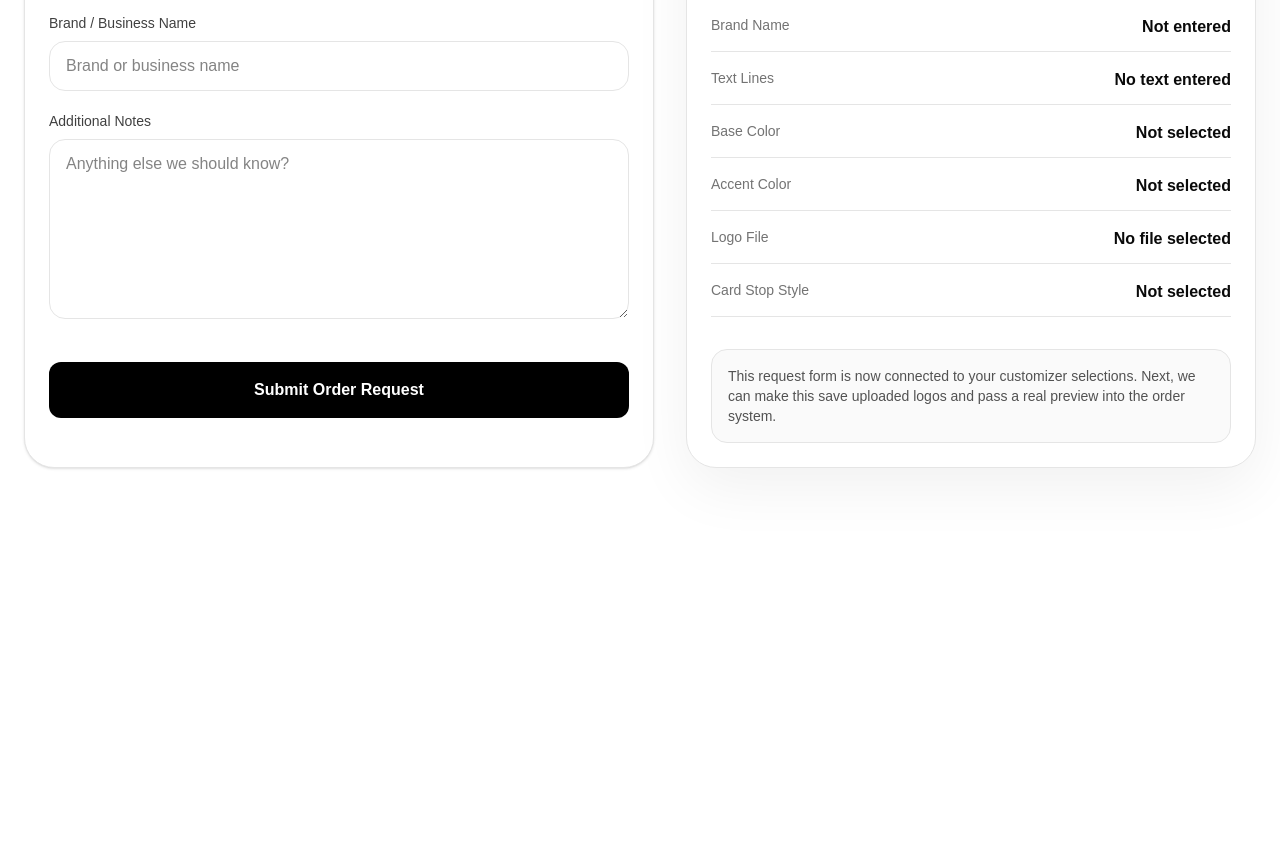
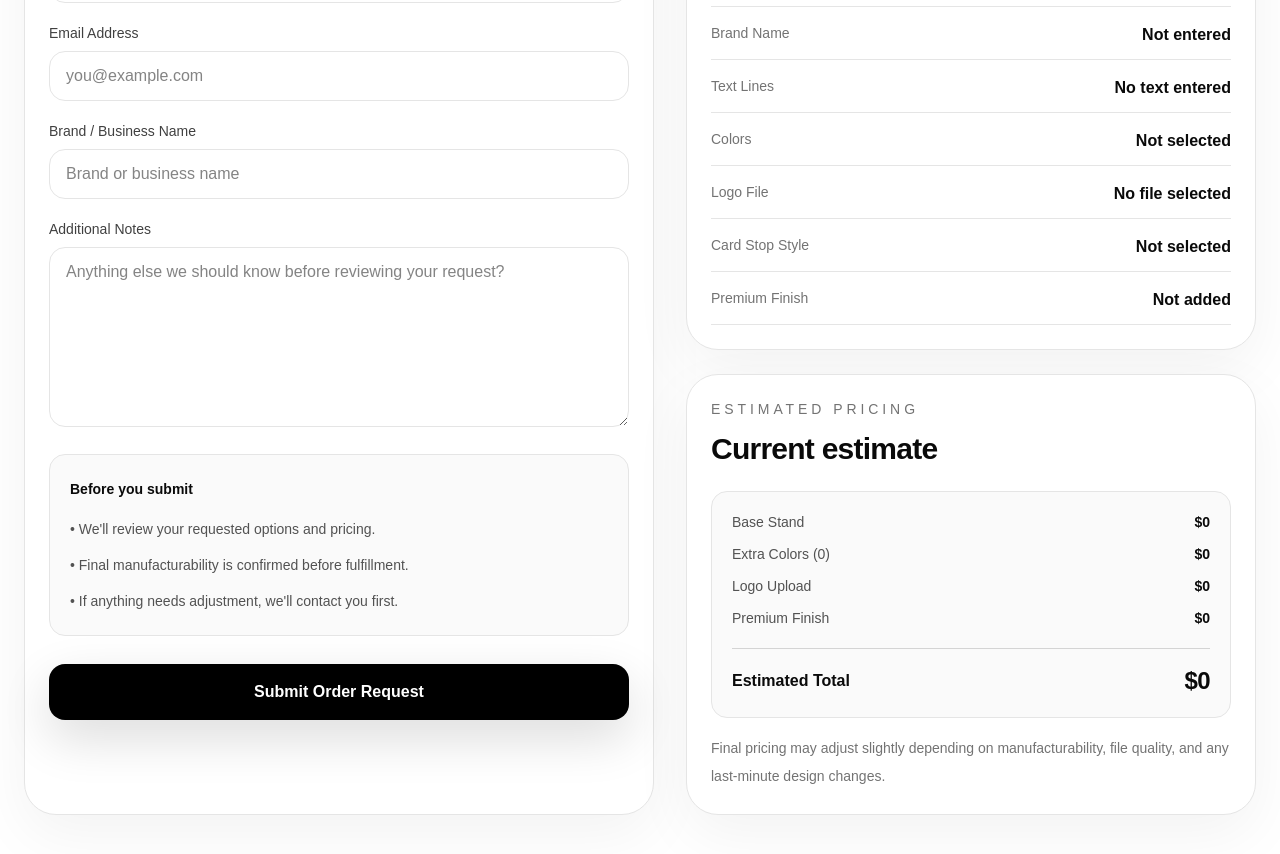
Before and after one commit to reyre808/forgedisplay-site, a Next.js app: page /order in a window 1280 px wide. Shown: the part 480-1334 px from the top of the page. Before the commit the page ends 1012 px from the top, so only its background shows below. Built offline with nearby package versions, Linux system fonts and the light colour scheme.

Commit message:
updated /order page and /customization page

```diff
--- a/src/app/order/page.tsx
+++ b/src/app/order/page.tsx
@@ -1,6 +1,6 @@
 "use client";
 
-import { useEffect, useState } from "react";
+import { useMemo, useState } from "react";
 
 type ConfigData = {
   productType?: string;
@@ -11,34 +11,50 @@ type ConfigData = {
   line3?: string;
   baseColor?: string;
   accentColor?: string;
+  thirdColor?: string;
+  fourthColor?: string;
+  uniqueColors?: string[];
   logoFileName?: string;
   logoStyle?: string;
   logoPlacement?: string;
   cardStopStyle?: string;
+  premiumFinish?: boolean;
   notes?: string;
-  qrIncluded?: boolean;
-  qrPlacement?: string;
+  forgeDisplaySignature?: boolean;
+  signaturePlacement?: string;
+  pricing?: {
+    basePrice?: number;
+    extraColorCount?: number;
+    extraColorCharge?: number;
+    logoCharge?: number;
+    premiumFinishCharge?: number;
+    estimatedPrice?: number;
+  };
 };
 
+function getStoredConfig(): ConfigData | null {
+  if (typeof window === "undefined") return null;
+
+  const raw = window.sessionStorage.getItem("fd-custom-config");
+  if (!raw) return null;
+
+  try {
+    return JSON.parse(raw) as ConfigData;
+  } catch {
+    return null;
+  }
+}
+
 export default function OrderPage() {
+  const initialConfig = useMemo(() => getStoredConfig(), []);
   const [submitted, setSubmitted] = useState(false);
-  const [config, setConfig] = useState<ConfigData | null>(null);
 
   const [customerName, setCustomerName] = useState("");
   const [customerEmail, setCustomerEmail] = useState("");
-  const [businessName, setBusinessName] = useState("");
-  const [notes, setNotes] = useState("");
-
-  useEffect(() => {
-    const raw = window.sessionStorage.getItem("fd-custom-config");
-
-    if (raw) {
-      const parsed = JSON.parse(raw) as ConfigData;
-      setConfig(parsed);
-      setBusinessName(parsed.brandName || "");
-      setNotes(parsed.notes || "");
-    }
-  }, []);
+  const [businessName, setBusinessName] = useState(
+    initialConfig?.brandName || ""
+  );
+  const [notes, setNotes] = useState(initialConfig?.notes || "");
 
   async function handleSubmit(e: React.FormEvent<HTMLFormElement>) {
     e.preventDefault();
@@ -48,7 +64,7 @@ export default function OrderPage() {
       customerEmail,
       businessName,
       notes,
-      config,
+      config: initialConfig,
     };
 
     await fetch("/api/order", {
@@ -65,16 +81,42 @@ export default function OrderPage() {
   if (submitted) {
     return (
       <main className="min-h-screen bg-white px-6 py-20 text-neutral-950">
-        <div className="mx-auto max-w-3xl rounded-[30px] border border-neutral-200 bg-white p-10 text-center shadow-sm">
-          <h1 className="text-4xl font-bold">Order Request Received</h1>
-          <p className="mt-4 text-lg text-neutral-600">
+        <div className="mx-auto max-w-3xl rounded-[36px] border border-neutral-200 bg-white p-10 text-center shadow-[0_20px_60px_rgba(0,0,0,0.06)]">
+          <p className="text-sm font-medium uppercase tracking-[0.28em] text-neutral-500">
+            ForgeDisplay
+          </p>
+          <h1 className="mt-4 text-4xl font-bold tracking-tight">
+            Order Request Received
+          </h1>
+          <p className="mt-5 text-lg leading-8 text-neutral-600">
             Thanks for submitting your custom stand request. We&apos;ll review
-            your configuration and contact you shortly.
+            your build details and reach out to you shortly.
           </p>
+
+          <div className="mt-10 rounded-2xl border border-neutral-200 bg-neutral-50 p-5 text-left text-sm leading-7 text-neutral-600">
+            <p className="font-semibold text-neutral-950">What happens next</p>
+            <ul className="mt-3 space-y-2">
+              <li>• We review your stand configuration and pricing details.</li>
+              <li>• We confirm any final production notes if needed.</li>
+              <li>• We follow up with the next step for approval and fulfillment.</li>
+            </ul>
+          </div>
         </div>
       </main>
     );
   }
+
+  const textLines =
+    [initialConfig?.line1, initialConfig?.line2, initialConfig?.line3]
+      .filter(Boolean)
+      .join(" / ") || "No text entered";
+
+  const productTypeLabel =
+    initialConfig?.productType === "business-card"
+      ? "Business Card Stand"
+      : initialConfig?.productType === "card-stand"
+      ? "Sports Card / TCG Stand"
+      : "Not selected";
 
   return (
     <main className="min-h-screen bg-white text-neutral-950">
@@ -86,17 +128,26 @@ export default function OrderPage() {
           <h1 className="mt-4 text-5xl font-bold tracking-tight">
             Finalize your custom stand request
           </h1>
-          <p className="mt-5 text-lg text-neutral-600">
-            Your selected configuration is pulled in below. Add your contact
-            information and submit your request.
+          <p className="mt-5 text-lg leading-8 text-neutral-600">
+            Your selected configuration is already loaded below. Add your
+            contact details and send your request for review.
           </p>
         </div>
 
         <div className="grid gap-8 xl:grid-cols-[1.05fr_0.95fr]">
           <form
             onSubmit={handleSubmit}
-            className="rounded-[30px] border border-neutral-200 bg-white p-6 shadow-sm"
+            className="rounded-[32px] border border-neutral-200 bg-white p-6 shadow-[0_20px_60px_rgba(0,0,0,0.05)]"
           >
+            <div className="mb-8">
+              <p className="text-sm font-medium uppercase tracking-[0.28em] text-neutral-500">
+                Contact Details
+              </p>
+              <h2 className="mt-3 text-3xl font-bold tracking-tight">
+                Tell us where to reach you
+              </h2>
+            </div>
+
             <div className="grid gap-5">
               <Field label="Your Name">
                 <input
@@ -132,21 +183,33 @@ export default function OrderPage() {
                 <textarea
                   value={notes}
                   onChange={(e) => setNotes(e.target.value)}
-                  placeholder="Anything else we should know?"
+                  placeholder="Anything else we should know before reviewing your request?"
                   className="min-h-[180px] w-full rounded-2xl border border-neutral-200 px-4 py-3 outline-none transition focus:border-neutral-950"
                 />
               </Field>
 
+              <div className="rounded-2xl border border-neutral-200 bg-neutral-50 p-5 text-sm leading-7 text-neutral-600">
+                <p className="font-semibold text-neutral-950">
+                  Before you submit
+                </p>
+                <ul className="mt-3 space-y-2">
+                  <li>• We&apos;ll review your requested options and pricing.</li>
+                  <li>• Final manufacturability is confirmed before fulfillment.</li>
+                  <li>• If anything needs adjustment, we&apos;ll contact you first.</li>
+                </ul>
+              </div>
+
               <button
                 type="submit"
-                className="mt-4 inline-flex items-center justify-center rounded-xl bg-black px-6 py-4 font-semibold text-white transition hover:bg-neutral-800"
+                className="mt-2 inline-flex items-center justify-center rounded-2xl bg-black px-6 py-4 text-base font-semibold text-white shadow-[0_18px_50px_rgba(0,0,0,0.14)] transition hover:bg-neutral-800 hover:translate-y-[-1px]"
               >
                 Submit Order Request
               </button>
             </div>
           </form>
 
-          <div className="rounded-[30px] border border-neutral-200 bg-white p-6 shadow-[0_20px_60px_rgba(0,0,0,0.06)]">
+          <div className="space-y-6">
+            <div className="rounded-[32px] border border-neutral-200 bg-white p-6 shadow-[0_20px_60px_rgba(0,0,0,0.05)]">
               <p className="text-sm font-medium uppercase tracking-[0.28em] text-neutral-500">
                 Config Summary
               </p>
@@ -155,64 +218,96 @@ export default function OrderPage() {
               </h2>
 
               <div className="mt-6 space-y-4">
+                <SummaryRow label="Product Type" value={productTypeLabel} />
                 <SummaryRow
-                label="Product Type"
+                  label="Size"
+                  value={initialConfig?.sizeLabel || "Not selected"}
+                />
+                <SummaryRow
+                  label="Brand Name"
+                  value={initialConfig?.brandName || "Not entered"}
+                />
+                <SummaryRow label="Text Lines" value={textLines} />
+                <SummaryRow
+                  label="Colors"
                   value={
-                  config?.productType === "business-card"
-                    ? "Business Card Stand"
-                    : config?.productType === "card-stand"
-                    ? "Sports Card / TCG Stand"
+                    initialConfig?.uniqueColors?.length
+                      ? initialConfig.uniqueColors.join(", ")
                       : "Not selected"
                   }
                 />
-              <SummaryRow label="Size" value={config?.sizeLabel || "Not selected"} />
-              <SummaryRow
-                label="Brand Name"
-                value={config?.brandName || "Not entered"}
-              />
-              <SummaryRow
-                label="Text Lines"
-                value={
-                  [config?.line1, config?.line2, config?.line3]
-                    .filter(Boolean)
-                    .join(" / ") || "No text entered"
-                }
-              />
-              <SummaryRow
-                label="Base Color"
-                value={config?.baseColor || "Not selected"}
-              />
-              <SummaryRow
-                label="Accent Color"
-                value={config?.accentColor || "Not selected"}
-              />
                 <SummaryRow
                   label="Logo File"
-                value={config?.logoFileName || "No file selected"}
+                  value={initialConfig?.logoFileName || "No file selected"}
                 />
-              {config?.productType === "business-card" ? (
+
+                {initialConfig?.productType === "business-card" ? (
                   <>
                     <SummaryRow
                       label="Logo Style"
-                    value={config?.logoStyle || "Not selected"}
+                      value={initialConfig?.logoStyle || "Not selected"}
                     />
                     <SummaryRow
                       label="Logo Placement"
-                    value={config?.logoPlacement || "Not selected"}
+                      value={initialConfig?.logoPlacement || "Not selected"}
                     />
                   </>
                 ) : (
                   <SummaryRow
                     label="Card Stop Style"
-                  value={config?.cardStopStyle || "Not selected"}
+                    value={initialConfig?.cardStopStyle || "Not selected"}
                   />
                 )}
+
+                <SummaryRow
+                  label="Premium Finish"
+                  value={initialConfig?.premiumFinish ? "Added" : "Not added"}
+                />
+              </div>
             </div>
 
-            <div className="mt-8 rounded-2xl border border-neutral-200 bg-neutral-50 p-4 text-sm text-neutral-600">
-              This request form is now connected to your customizer selections.
-              Next, we can make this save uploaded logos and pass a real preview
-              into the order system.
+            <div className="rounded-[32px] border border-neutral-200 bg-white p-6 shadow-[0_20px_60px_rgba(0,0,0,0.05)]">
+              <p className="text-sm font-medium uppercase tracking-[0.28em] text-neutral-500">
+                Estimated Pricing
+              </p>
+              <h2 className="mt-3 text-3xl font-bold tracking-tight">
+                Current estimate
+              </h2>
+
+              <div className="mt-6 rounded-2xl border border-neutral-200 bg-neutral-50 p-5">
+                <div className="space-y-3">
+                  <PriceRow
+                    label="Base Stand"
+                    value={initialConfig?.pricing?.basePrice || 0}
+                  />
+                  <PriceRow
+                    label={`Extra Colors (${initialConfig?.pricing?.extraColorCount || 0})`}
+                    value={initialConfig?.pricing?.extraColorCharge || 0}
+                  />
+                  <PriceRow
+                    label="Logo Upload"
+                    value={initialConfig?.pricing?.logoCharge || 0}
+                  />
+                  <PriceRow
+                    label="Premium Finish"
+                    value={initialConfig?.pricing?.premiumFinishCharge || 0}
+                  />
+                </div>
+
+                <div className="mt-5 flex items-center justify-between border-t border-neutral-300 pt-4">
+                  <span className="text-base font-semibold text-neutral-950">
+                    Estimated Total
+                  </span>
+                  <span className="text-2xl font-black tracking-tight text-neutral-950">
+                    ${initialConfig?.pricing?.estimatedPrice || 0}
+                  </span>
+                </div>
+              </div>
+
+              <p className="mt-4 text-sm leading-7 text-neutral-500">
+                Final pricing may adjust slightly depending on manufacturability,
+                file quality, and any last-minute design changes.
+              </p>
             </div>
           </div>
         </div>
@@ -254,3 +349,18 @@ function SummaryRow({
     </div>
   );
 }
+
+function PriceRow({
+  label,
+  value,
+}: {
+  label: string;
+  value: number;
+}) {
+  return (
+    <div className="flex items-center justify-between gap-4">
+      <span className="text-sm text-neutral-600">{label}</span>
+      <span className="text-sm font-semibold text-neutral-950">${value}</span>
+    </div>
+  );
+}
```
Lines whose indentation alone changed are shown as unchanged.
